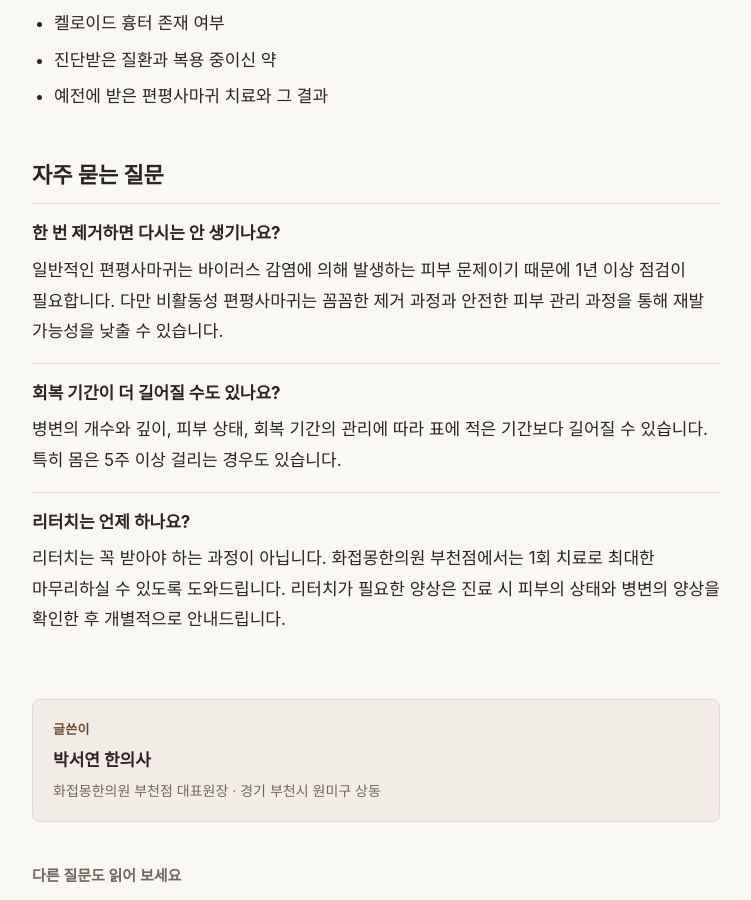
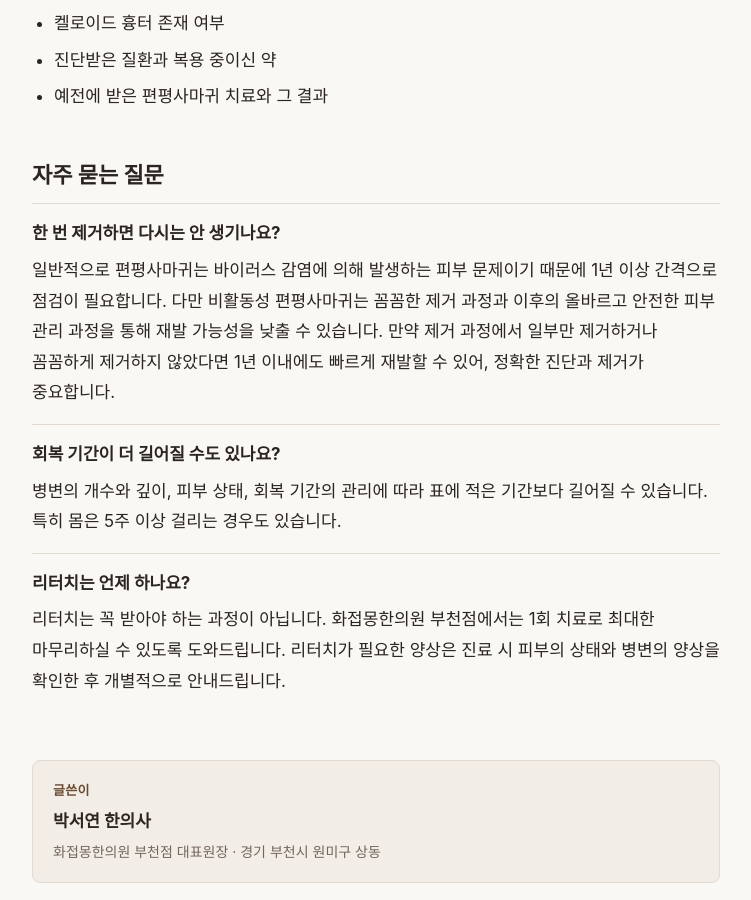
Before and after one commit to HJMbc-Park/HJMbc-Park.github.io, a Jekyll site: the page built from _posts/2026-10-19-flat-wart-sessions-and-recovery.md, in a window 1280 px wide and 900 px high, scrolled down 1518 px. Shown: the whole window, without its empty margins (264-1015 px from the left). Built offline with Jekyll 4.4.1, drawn with Linux system fonts in a browser that asks for light colours; some web fonts are replaced.

Commit message:
자주 묻는 질문 답변 수정
Co-Authored-By: Claude Opus 5.5 <noreply@anthropic.com>
Claude-Session: https://claude.ai/code/session_01Tf8RMgz7uBKTB28y4gpJDW

```diff
--- a/_posts/2026-10-19-flat-wart-sessions-and-recovery.md
+++ b/_posts/2026-10-19-flat-wart-sessions-and-recovery.md
@@ -6,7 +6,7 @@ date: 2026-10-19 08:30:00 +0900
 answer: "침 제거 방식(거우침)에서는 보통 1회 시술로 진행합니다. 회복 기간은 부위에 따라 달라 얼굴은 7~10일, 목은 2~3주, 몸은 2~5주 이상 소요될 수 있습니다. 리터치는 필수가 아니며, 1년 이상 간격으로 점검을 권해드립니다."
 faq:
   - q: "한 번 제거하면 다시는 안 생기나요?"
-    a: "일반적인 편평사마귀는 바이러스 감염에 의해 발생하는 피부 문제이기 때문에 1년 이상 점검이 필요합니다. 다만 비활동성 편평사마귀는 꼼꼼한 제거 과정과 안전한 피부 관리 과정을 통해 재발 가능성을 낮출 수 있습니다."
+    a: "일반적으로 편평사마귀는 바이러스 감염에 의해 발생하는 피부 문제이기 때문에 1년 이상 간격으로 점검이 필요합니다. 다만 비활동성 편평사마귀는 꼼꼼한 제거 과정과 이후의 올바르고 안전한 피부 관리 과정을 통해 재발 가능성을 낮출 수 있습니다. 만약 제거 과정에서 일부만 제거하거나 꼼꼼하게 제거하지 않았다면 1년 이내에도 빠르게 재발할 수 있어, 정확한 진단과 제거가 중요합니다."
   - q: "회복 기간이 더 길어질 수도 있나요?"
     a: "병변의 개수와 깊이, 피부 상태, 회복 기간의 관리에 따라 표에 적은 기간보다 길어질 수 있습니다. 특히 몸은 5주 이상 걸리는 경우도 있습니다."
   - q: "리터치는 언제 하나요?"
```
